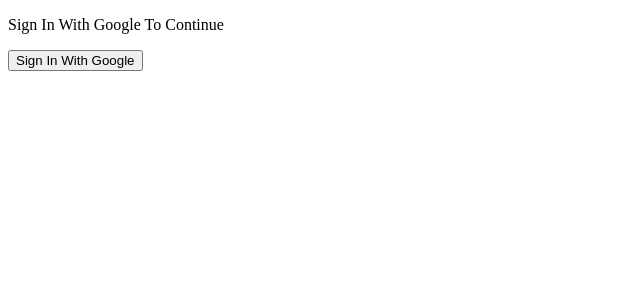
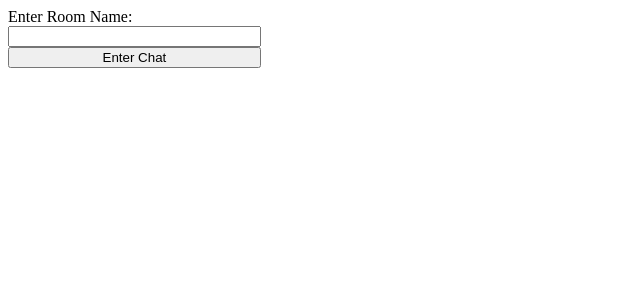
Before and after one commit to stetsonharding/realtime-chat-app, a React (Vite) app: page / in a window 1280 px wide. Shown: the top 300 px of the page, without its empty margins (0-640 px from the left). Built offline with nearby package versions, Linux system fonts and the light colour scheme.

Commit message:
RoomForm component plus state for input.

```diff
--- a/src/App.jsx
+++ b/src/App.jsx
@@ -1,16 +1,15 @@
 // eslint-disable-next-line no-unused-vars
 import React, { useState } from "react";
+
+import RoomForm from "./components/RoomForm";
+
 import Auth from "./components/Auth";
 import Cookies from "universal-cookie";
 const cookies = new Cookies();
 function App() {
   const [isAuth, setIsAuth] = useState(cookies.get("auth-token"));
 
-  return (
-    <div>
-      <Auth />
-    </div>
-  );
+  return <div>{isAuth === false ? <Auth /> : <RoomForm />}</div>;
 }
 
 export default App;
--- /dev/null
+++ b/src/components/RoomForm.jsx
@@ -0,0 +1,31 @@
+import React, { useState, useRef } from "react";
+
+function RoomForm() {
+  //state for users room number
+  const [room, setRoom] = useState("");
+  //ref to get value from input
+  const roomInputRef = useRef(null);
+
+  //If room number is entered go to chat component
+  //else ask the user to enter room umber
+  return (
+    <>
+      {room ? (
+        <p>Chat</p>
+      ) : (
+        <div
+          className="room"
+          style={{ display: "flex", flexDirection: "column", width: "20%" }}
+        >
+          <label>Enter Room Name:</label>
+          <input ref={roomInputRef} />
+          <button onClick={() => setRoom(roomInputRef.current.value)}>
+            Enter Chat
+          </button>
+        </div>
+      )}
+    </>
+  );
+}
+
+export default RoomForm;
```
